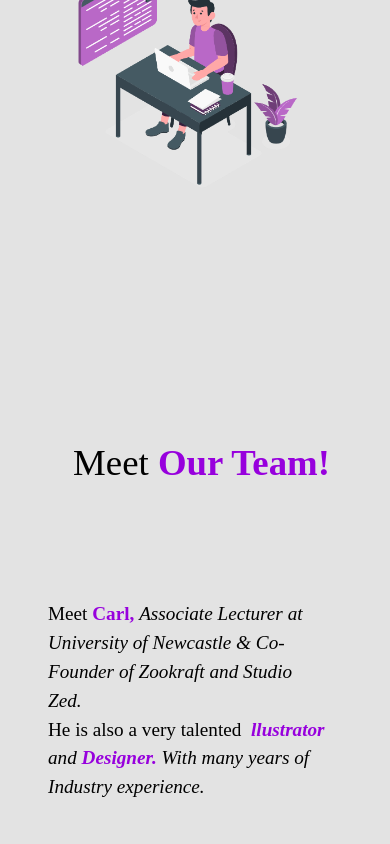
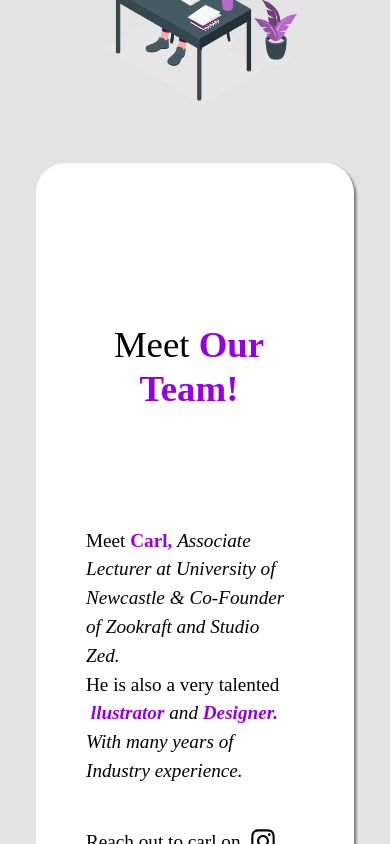
Before and after one commit to OudomMunint/StudioZed-ReactJS, a React (Create React App) app: page /about in a window 390 px wide. Shown: the part 1156-2000 px from the top of the page. Built offline with nearby package versions, Linux system fonts and the light colour scheme; a web font is replaced by a local one.

Commit message:
Responsive design for about page

```diff
--- a/src/components/Home/Home2.js
+++ b/src/components/Home/Home2.js
@@ -116,7 +116,7 @@ function Home2() {
 
       {/* Team start */}
       {/* carl section */}
-      <Container>
+      <Container id="carlContainer">
         <Row>
           <Col md={8} className="home-about-description">
 
@@ -159,10 +159,11 @@ function Home2() {
           </Col>
         </Row>
       </Container>
-{/* carl section End*/}
-
-{/* Simone section */}
-      <Container>
+          {/* carl section End*/}
+          <Container id="spacer">
+          </Container>
+          {/* Simone section */}
+      <Container id="simoneContainer">
         <Row>
           <Col md={8} className="home-about-description2">
             <p className="home-about-body" style={{width: "500px", textAlign: "left", fontSize: "2.2em"}}>
--- a/src/style.css
+++ b/src/style.css
@@ -187,7 +187,7 @@ button:focus {
   .navbar {
     padding: 1rem 2rem !important;
     font-size: 1.4rem !important;
-    background-color: #181a27 !important;
+    /* background-color: #181a27 !important; */
   }
   .navbar-nav .nav-item a::after {
     display: none !important;
@@ -594,9 +594,42 @@ a {
   padding-top: 10px !important;
 }
 
+@media (max-width: 767px) {
+  .project-heading {
+    text-align: center !important;
+  }
+}
+
 /* --------- */
 /* About */
 /* --------- */
+
+@media (max-width: 767px) {
+  #carlContainer{
+      background-color: white !important;
+      border-radius: 30px !important;
+      padding: 50px;
+      box-shadow: 2.5px 2.5px 2.5px grey;
+      /* width: 100% !important; */
+  }
+
+  #simoneContainer{
+    background-color: white !important;
+    border-radius: 30px !important;
+    padding: 50px;
+    box-shadow: 2.5px 2.5px 2.5px grey;
+    /* width: 100% !important; */
+  }
+
+  /* Reusable Spacer */
+  #spacer{
+  height: 20px;
+}
+
+  .img-fluid{
+    min-height: 1px !important;
+  }
+}
 
 .about-section {
   position: relative !important;
```
